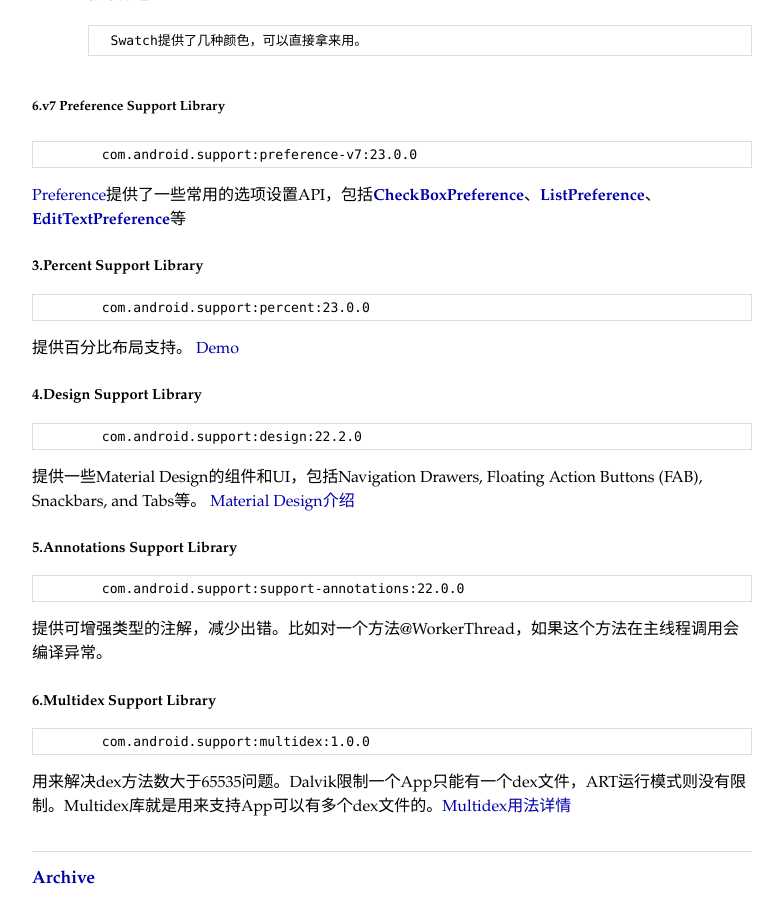
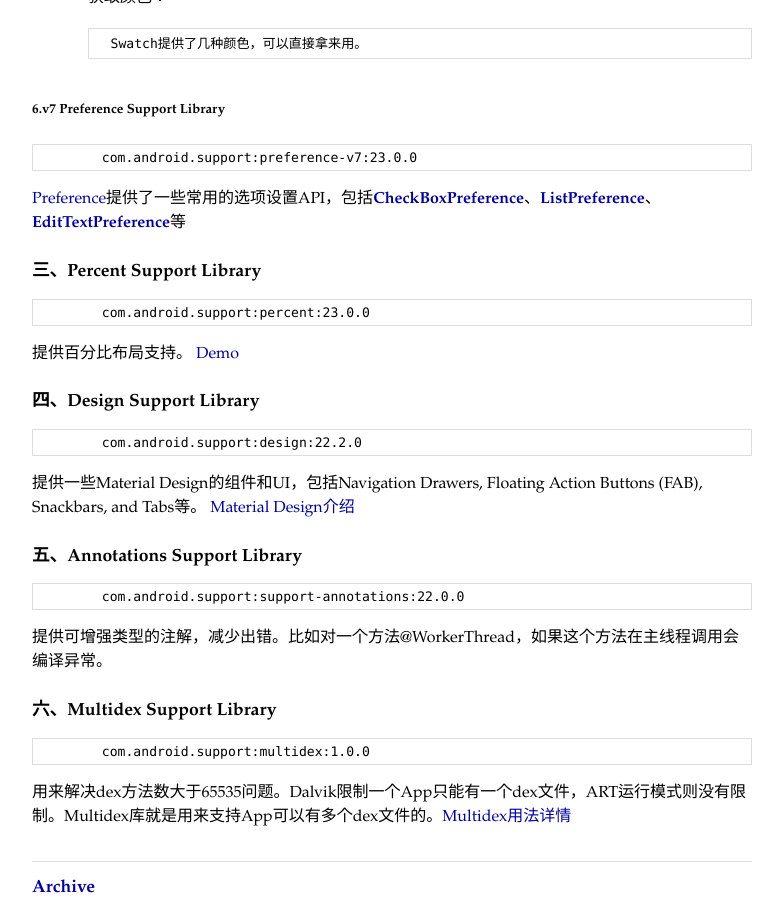
Before and after one commit to XMXu/xmxu.github.io, a Jekyll site: the page built from index.html, in a window 1280 px wide and 900 px high, scrolled down 6982 px. Shown: the whole window, without its empty margins (248-1031 px from the left). Built offline with Jekyll 4.4.1, drawn with Linux system fonts in a browser that asks for light colours; Markdown is read by kramdown in place of the engine named in the settings.

Commit message:
修改AndroidSupportLibraries

```diff
--- a/_posts/2015-09-24-android-support-libraries-introduction.md
+++ b/_posts/2015-09-24-android-support-libraries-introduction.md
@@ -3,7 +3,7 @@
 ####Support Libraries主要是对老版本系统提供新API的支持以及一些辅助工具类。
 
 
-###一、Android v4 Support Libraries
+##一、Android v4 Support Libraries
 
 	com.android.support:support-v4:21.0.0
 
@@ -62,7 +62,7 @@
 
 
 
-###二、Android v7 Support Libraries
+##二、Android v7 Support Libraries
 
 
    v7有些特性依赖于v4，所以用v7时最好引入v4。可以运行在Android2.1(API 7)及以上，它包含有多个单独的库，主要如下：
@@ -212,25 +212,25 @@
 
 
 
-###3.Percent Support Library
+##三、Percent Support Library
 		com.android.support:percent:23.0.0
 
 提供百分比布局支持。
 [Demo][PercentDemo]
 
-###4.Design Support Library
+##四、Design Support Library
 		com.android.support:design:22.2.0
 
 提供一些Material Design的组件和UI，包括Navigation Drawers, Floating Action Buttons (FAB), Snackbars, and Tabs等。
 	[Material Design介绍][Material Design Introduction]
 
-###5.Annotations Support Library
+##五、Annotations Support Library
 		com.android.support:support-annotations:22.0.0
 
 提供可增强类型的注解，减少出错。比如对一个方法@WorkerThread，如果这个方法在主线程调用会编译异常。
 
 
-###6.Multidex Support Library
+##六、Multidex Support Library
 		com.android.support:multidex:1.0.0
 
 用来解决dex方法数大于65535问题。Dalvik限制一个App只能有一个dex文件，ART运行模式则没有限制。Multidex库就是用来支持App可以有多个dex文件的。[Multidex用法详情][BuildingAppWithOver65Methods]
```
